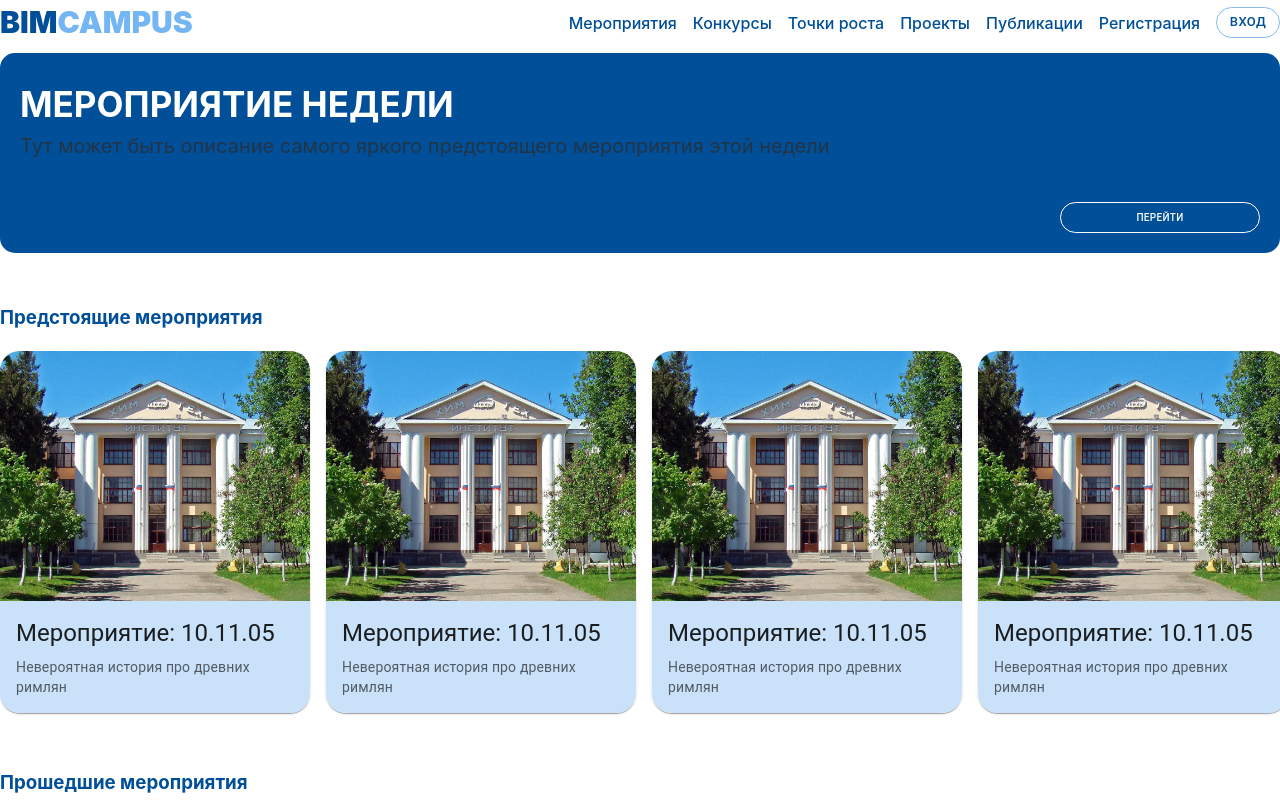
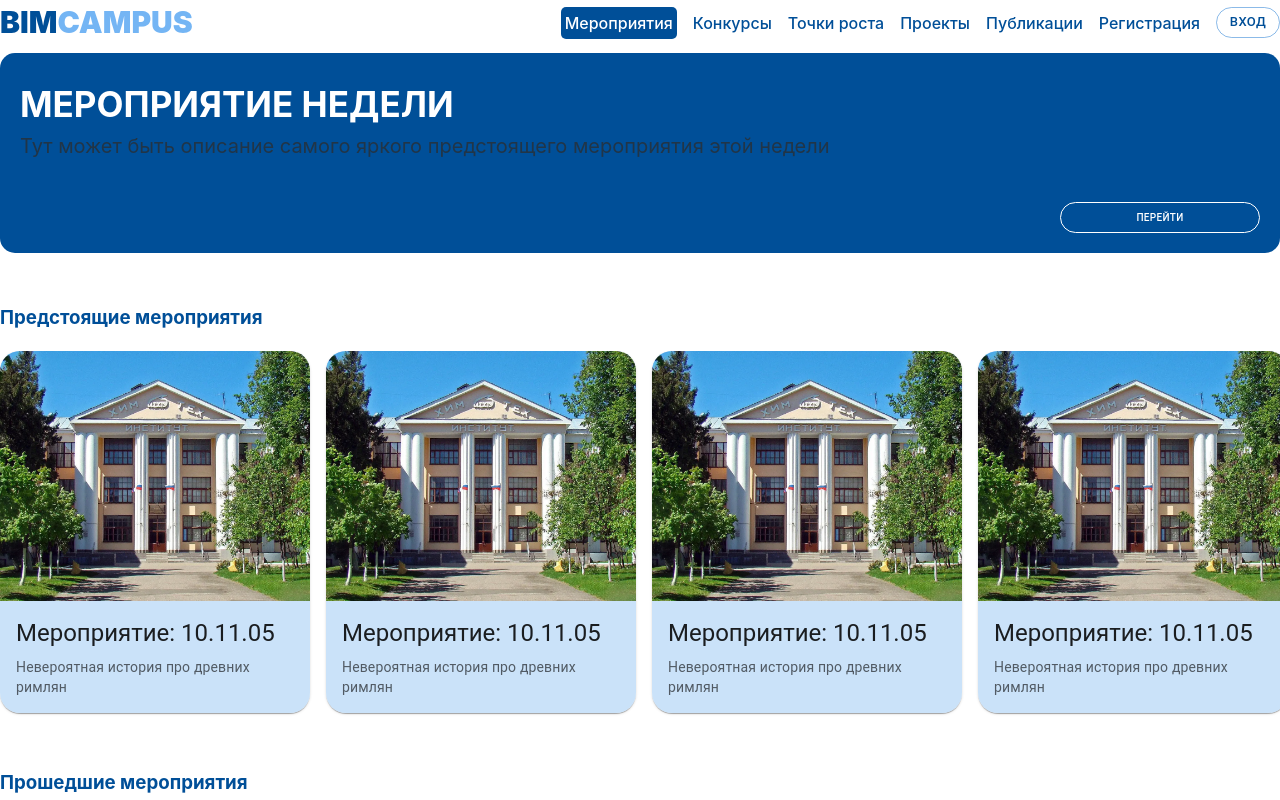
Before and after one commit to shuyanov/hkShuyanov.github.io, a React (Vite) app: page /hkShuyanov.github.io/events in a window 1280 px wide. Shown: the top 800 px of the page. Built offline with nearby package versions, Linux system fonts and the light colour scheme.

Commit message:
fix(link): link

```diff
--- a/src/Components/molecule/Header/Header.tsx
+++ b/src/Components/molecule/Header/Header.tsx
@@ -15,7 +15,11 @@ function App() {
         <div className={styles.links}>
           <Link
             to="/hkShuyanov.github.io/events"
-            className={currentUrl === "/events" ? styles.select : undefined}
+            className={
+              currentUrl === "/hkShuyanov.github.io/events"
+                ? styles.select
+                : undefined
+            }
           >
             Мероприятия
           </Link>
@@ -25,7 +29,9 @@ function App() {
           <Link
             to="/hkShuyanov.github.io/publications"
             className={
-              currentUrl === "/publications" ? styles.select : undefined
+              currentUrl === "/hkShuyanov.github.io/publications"
+                ? styles.select
+                : undefined
             }
           >
             Публикации
--- a/src/index.css
+++ b/src/index.css
@@ -14,13 +14,6 @@
   min-height: 100vh;
   padding: 0;
   margin: 0;
-
-  -webkit-user-select: none;
-  -khtml-user-select: none;
-  -moz-user-select: none;
-  -o-user-select: none;
-  user-select: none;
-  pointer-events: none;
 }
 
 body {
```
